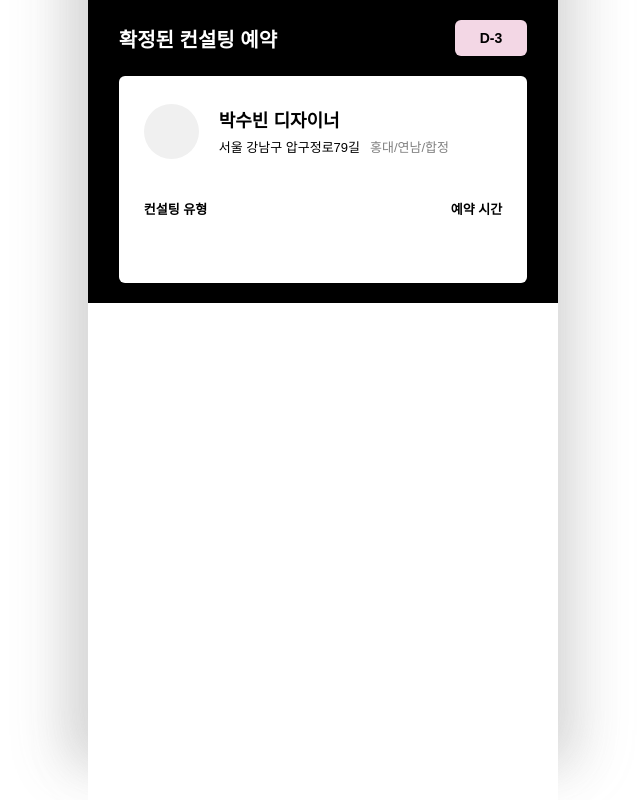
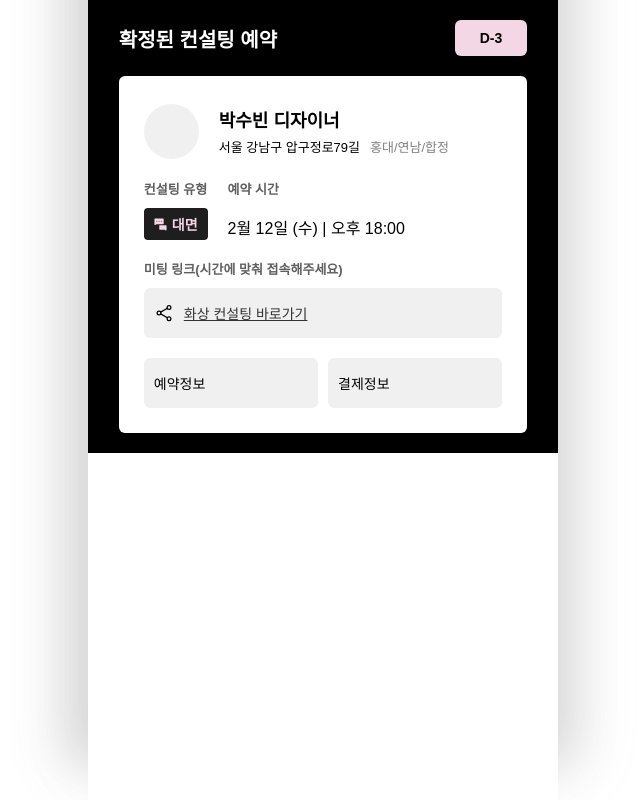
Before and after one commit to 2025-BLAYBUS-TEAM-hairGGmalza/hairGGmalza-client, a Next.js app: page /reservation in a window 1280 px wide. Shown: the whole page, without its empty margins (317-957 px from the left). Built offline with nearby package versions, Linux system fonts and the light colour scheme; a web font is replaced by a local one.

Commit message:
FEAT: '확정된 컨설팅 예약' 부분까지 완료

```diff
--- a/src/app/reservation/page.tsx
+++ b/src/app/reservation/page.tsx
@@ -1,6 +1,8 @@
 "use client";
+import Tag from "@/components/common/Tag";
 import { useEffect, useState } from "react";
 import styled from "styled-components"
+import { IoShareSocialOutline } from "react-icons/io5";
 
 const ReservationPage = () => {
    const [isMounted, setIsMounted] = useState(false);
@@ -34,16 +36,23 @@ const ReservationPage = () => {
                   <ConsultingAndTime>
                      <Consulting>
                         <SmallTitle>컨설팅 유형</SmallTitle>
+                        <Tag type='consulting' text='대면' />
                      </Consulting>
                      <Time>
                         <SmallTitle>예약 시간</SmallTitle>
+                        <span style={{fontSize:'16px'}}>2월 12일 (수) | 오후 18:00</span>
                      </Time>
                   </ConsultingAndTime>
                   <MeetingLink>
-
+                     <SmallTitle>미팅 링크(시간에 맞춰 접속해주세요)</SmallTitle>
+                     <GrayBox>
+                        <IoShareSocialOutline style={{fontSize:'20px'}} />
+                        <span style={{textDecoration:'underline', color:'#333'}}>화상 컨설팅 바로가기</span>
+                     </GrayBox>
                   </MeetingLink>
                   <Informations>
-
+                     <GrayBox>예약정보</GrayBox>
+                     <GrayBox>결제정보</GrayBox>
                   </Informations>
                </BottomProfile>
             </ProfileContainer>
@@ -155,37 +164,42 @@ const DDay = styled.div`
 
 const ConsultingAndTime = styled.div`
    width: 100%;
+   height: 60px;
    display: flex;
    flex-direction: row;
    align-items: center;
-   justify-content: space-between;
-   margin-top: 20px;
+   justify-content: flex-start;
+   gap: 20px;
 `
 
 const Consulting = styled.div`
+   height: 100%;
    display: flex;
    flex-direction: column;
-   align-items: center;
-   justify-content: center;
+   align-items: flex-start;
+   justify-content: space-between;
 `
 
 const Time = styled.div`
+   height: 100%;
    display: flex;
    flex-direction: column;
-   align-items: center;
-   justify-content: center;
+   align-items: flex-start;
+   justify-content: space-between;
 `
 
 const SmallTitle = styled.div`
    font-size: 13px;
    font-weight: bold;
+   margin-bottom: 10px;
+   color: #5f5f5f;
 `
 
 const MeetingLink = styled.div`
    width: 100%;
    display: flex;
    flex-direction: column;
-   align-items: center;
+   align-items: flex-start;
    justify-content: center;
    margin-top: 20px;
 `
@@ -193,8 +207,24 @@ const MeetingLink = styled.div`
 const Informations = styled.div`
    width: 100%;
    display: flex;
-   flex-direction: column;
+   flex-direction: row;
    align-items: center;
    justify-content: center;
+   gap: 10px;
    margin-top: 20px;
 `
+
+const GrayBox = styled.div`
+   width: 100%;
+   display: flex;
+   flex-direction: row;
+   align-items: center;
+   justify-content: flex-start;
+   gap: 10px;
+   padding: 15px 10px;
+   border-radius: 6px;
+   box-sizing: border-box;
+   background-color: #f0f0f0;
+   font-size: 14px;
+   cursor:pointer;
+`
--- a/src/components/common/Tag.tsx
+++ b/src/components/common/Tag.tsx
@@ -13,7 +13,7 @@ const Tag: React.FC<ModalProps> = ({ type, text }) => {
          ) : (
             <TagImg src='/images/scissors.svg' />
          )}
-         <span>{text}</span>
+         <span style={{fontSize:'14px'}}>{text}</span>
       </Wrapper>
    );
 };
@@ -25,8 +25,8 @@ const Wrapper = styled.div`
    align-items: center;
    justify-content: flex-start;
    font-weight: bold;
-   padding: 6px 8px;
-   border-radius: 6px;
+   padding: 6px 10px;
+   border-radius: 4px;
    background: var(--black, #1E1E1E);
    color: var(--Chantilly-200, #F3D7E5);
 
```
